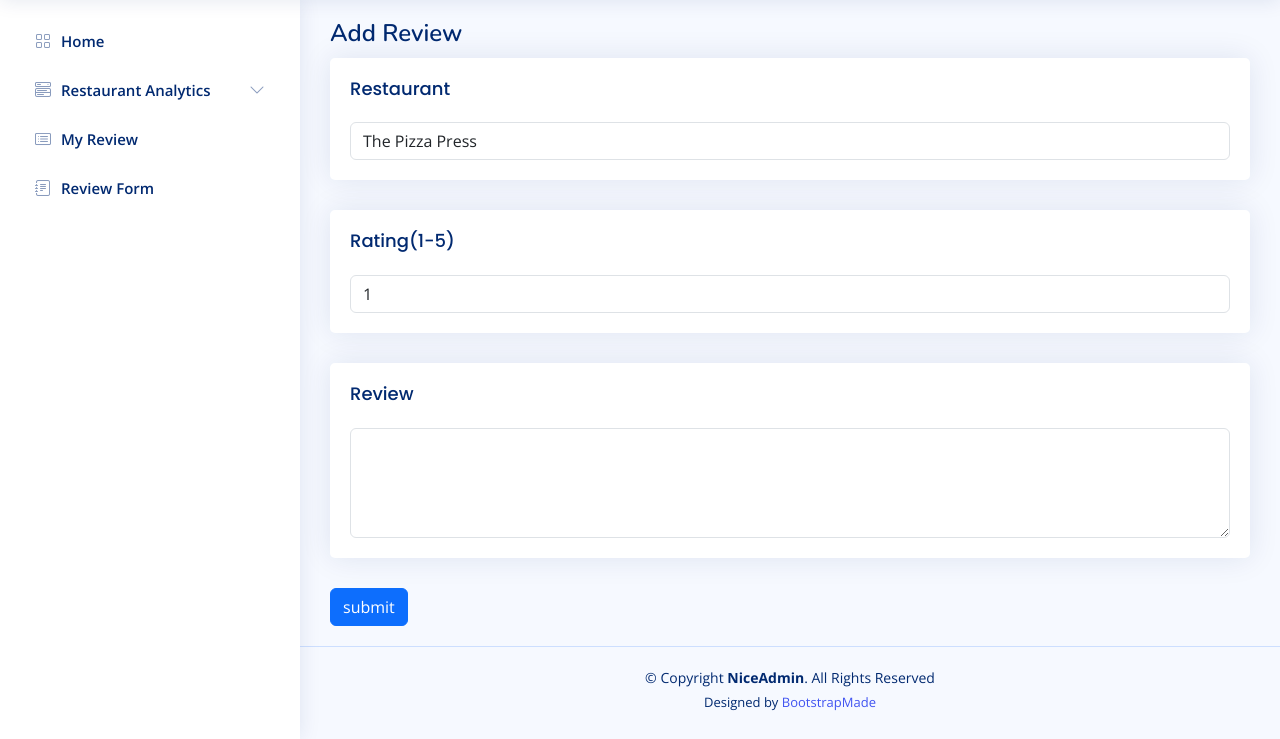
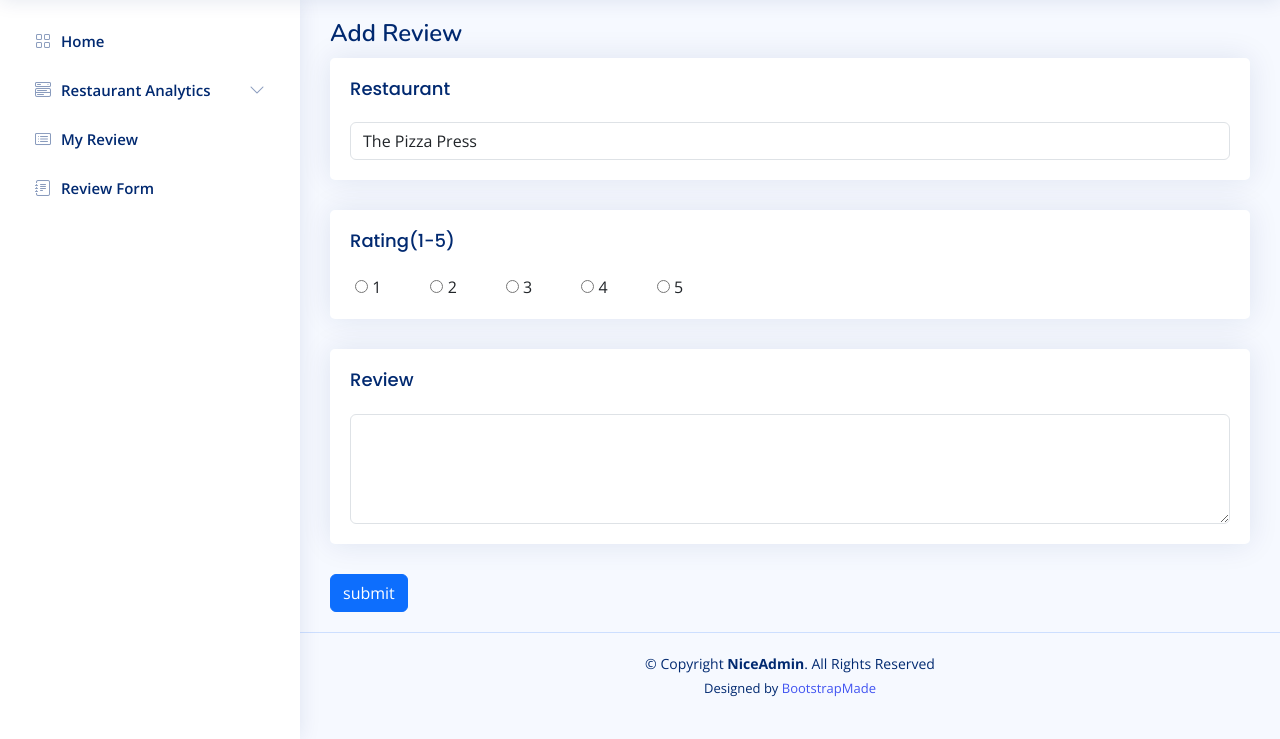
Before and after one commit to hajungIm/bigMAC, a PHP site: page /addReviewForm.php in a window 1280 px wide. Shown: the part 61-800 px from the top of the page. Run offline with PHP 8.4, Linux system fonts and the light colour scheme; a user stored in the database is signed in; data comes from the database, SQL or seed files in the repository; some libraries are stand-ins or nearby versions.

Commit message:
design: change to radio button

```diff
--- a/addReviewForm.php
+++ b/addReviewForm.php
@@ -163,13 +163,23 @@ if (!isset($_SESSION['memberId'])) {
           <div class="card">
             <div class="card-body">
               <h5 class="card-title">Rating(1-5)</h5>
-              <select id="rating" name="rating" class="form-control">
-                <option value="1">1</option>
-                <option value="2">2</option>
-                <option value="3">3</option>
-                <option value="4">4</option>
-                <option value="5">5</option>
-              </select>
+              <div id="rating">
+                <label style="margin-right: 45px; margin-left: 5px;">
+                  <input type="radio" name="rating" value="1"> 1
+                </label>
+                <label style="margin-right: 45px;">
+                  <input type="radio" name="rating" value="2"> 2
+                </label>
+                <label style="margin-right: 45px;">
+                  <input type="radio" name="rating" value="3"> 3
+                </label>
+                <label style="margin-right: 45px;">
+                  <input type="radio" name="rating" value="4"> 4
+                </label>
+                <label style="margin-right: 45px;">
+                  <input type="radio" name="rating" value="5"> 5
+                </label>
+              </div>
             </div>
           </div>
         </div>
@@ -223,7 +233,7 @@ if (!isset($_SESSION['memberId'])) {
   <script src="assets/js/main.js"></script>
   <script src="https://ajax.googleapis.com/ajax/libs/jquery/3.5.1/jquery.min.js"></script>
 
-  <script>
+  <script> // restaurant dropdown menu
     $(document).ready(function(){
       $.ajax({
         url: 'addReview.php',
@@ -239,7 +249,7 @@ if (!isset($_SESSION['memberId'])) {
     })
   });
   </script>
-  <script>
+  <script> // alert
     document.getElementById('reviewForm').addEventListener('submit', function(event) {
       event.preventDefault();
 
```
